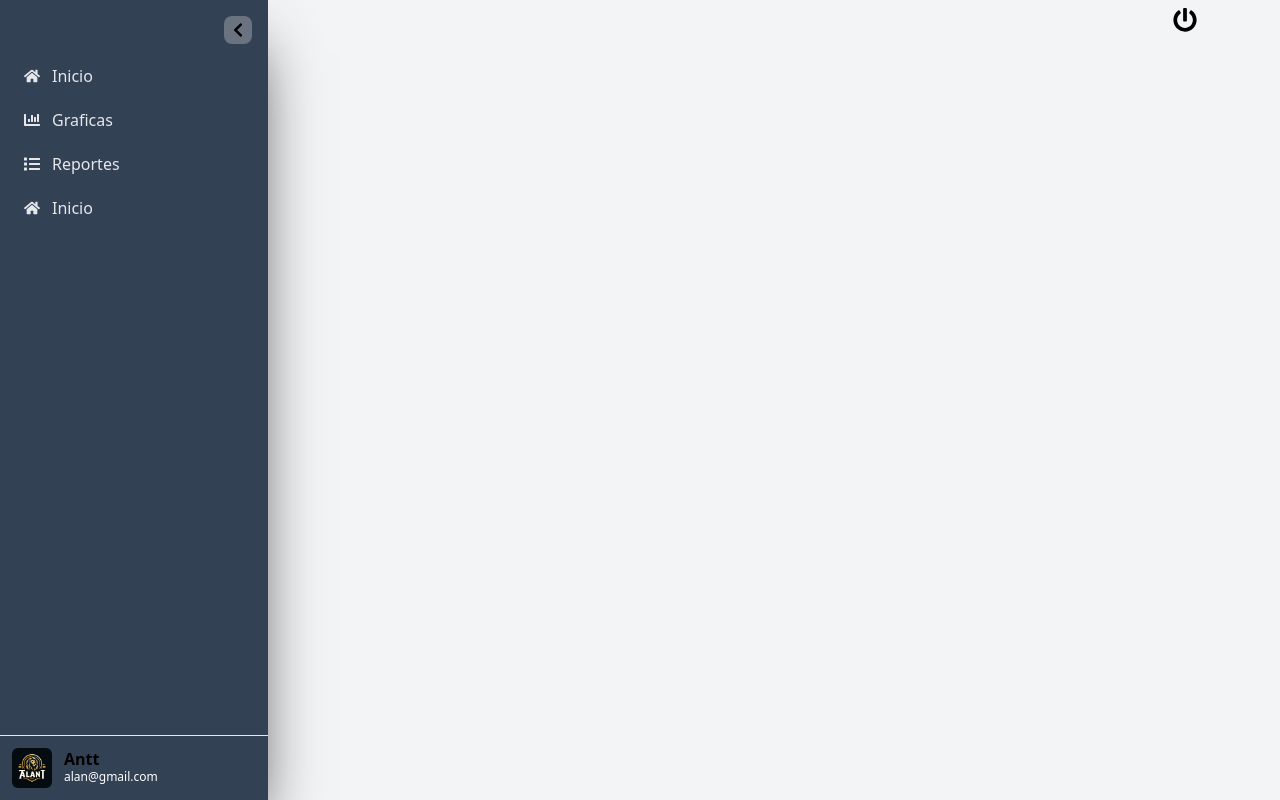
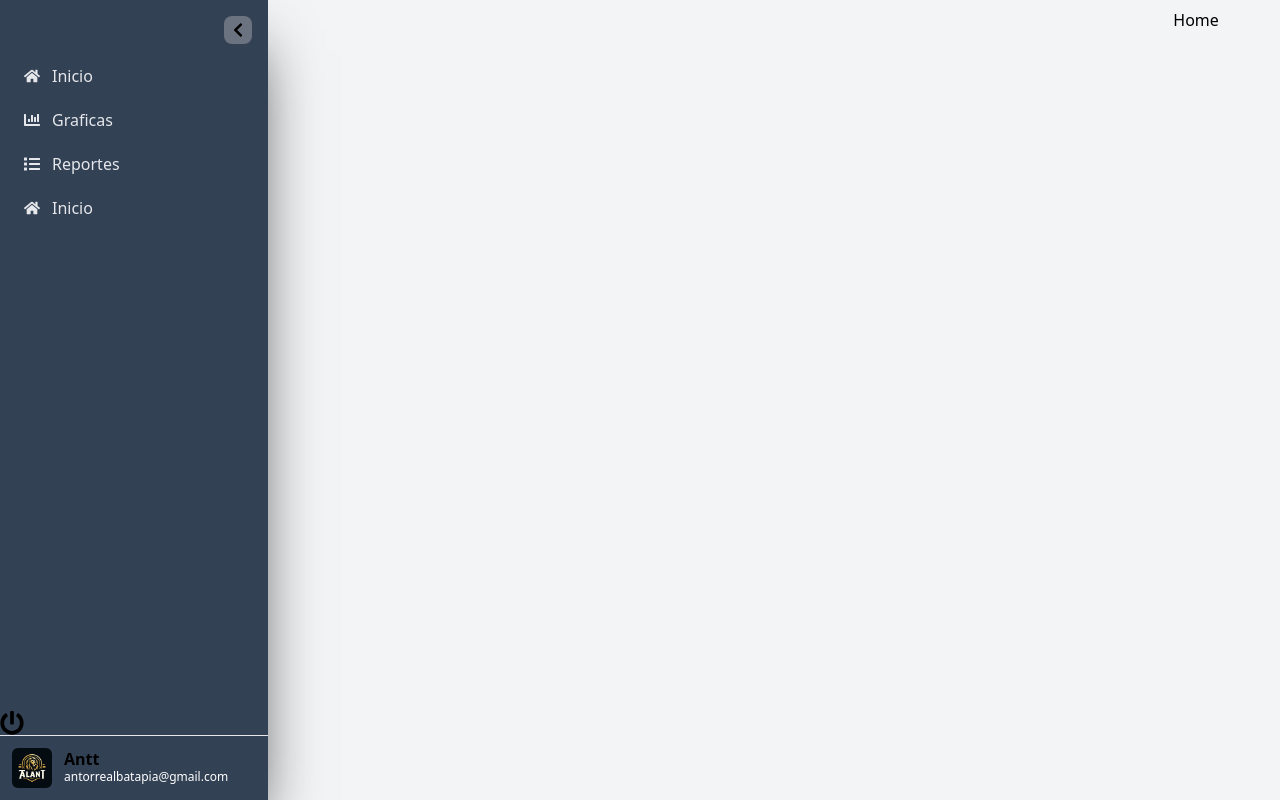
Before and after one commit to AlanTorrealba/AdminProyect, a React (Vite) app: page /home in a window 1280 px wide. Built offline with nearby package versions, Linux system fonts and the light colour scheme; sample sign-in values are in the browser's storage.

Commit message:
Cambios en el asidebar

```diff
--- a/src/components/AsideBar.jsx
+++ b/src/components/AsideBar.jsx
@@ -1,17 +1,22 @@
-
-import { useContext, createContext, useState } from "react"
-const SidebarContext = createContext()
+import { useContext, createContext, useState } from "react";
+const SidebarContext = createContext();
 import { FaChevronRight } from "react-icons/fa";
 import { FaChevronLeft } from "react-icons/fa";
+import { useNavigate } from "react-router-dom";
+import { FaPowerOff } from "react-icons/fa";
 
 export function AsideBar({ children }) {
-  const [expanded, setExpanded] = useState(true)
+  const [expanded, setExpanded] = useState(true);
+  const navigate = useNavigate();
+  const handleClickLogout = () => {
+    window.localStorage.removeItem("user"), navigate("/");
+  };
 
   return (
     <aside className="h-screen">
       <nav className="h-full flex flex-col shadow-[0_35px_60px_-15px_rgba(0,0,0,0.8)] bg-slate-700">
         <div className="p-4 pb-2 flex justify-end items-center">
-        {/* <img
+          {/* <img
             src="/leon2.jpg"
             className={`overflow-hidden transition-all  ${
               expanded ? "w-20" : "w-0"
@@ -22,7 +27,7 @@ export function AsideBar({ children }) {
             onClick={() => setExpanded((curr) => !curr)}
             className="p-1.5 rounded-lg bg-gray-500 hover:bg-white"
           >
-            {expanded ? <FaChevronLeft/> : <FaChevronRight/>}
+            {expanded ? <FaChevronLeft /> : <FaChevronRight />}
           </button>
         </div>
 
@@ -30,12 +35,12 @@ export function AsideBar({ children }) {
           <ul className="flex-1 px-3">{children}</ul>
         </SidebarContext.Provider>
 
+          <FaPowerOff
+            className="h-6 w-6 justify-center leading-6  hover:text-red-500 transition transform hover:-translate-y-1 motion-reduce:transition-none motion-reduce:hover:transform-none"
+            onClick={handleClickLogout}
+          />
         <div className="border-t flex p-3">
-          <img
-          src="/leon.jpg"
-            alt=""
-            className="w-10 h-10 rounded-md"
-          />
+          <img src="/leon.jpg" alt="" className="w-10 h-10 rounded-md" />
           <div
             className={`
               flex justify-between items-center
@@ -44,18 +49,18 @@ export function AsideBar({ children }) {
           >
             <div className="leading-4">
               <h4 className="font-semibold">Antt</h4>
-              <span className="text-xs text-white">alan@gmail.com</span>
+              <span className="text-xs text-white">antorrealbatapia@gmail.com</span>
             </div>
-             {/* <BeakerIcon size={20} />  */}
+            {/* <BeakerIcon size={20} />  */}
           </div>
         </div>
       </nav>
     </aside>
-  )
+  );
 }
 
 export function SidebarItem({ icon, text, active, alert }) {
-  const { expanded } = useContext(SidebarContext)
+  const { expanded } = useContext(SidebarContext);
 
   return (
     <li
@@ -99,5 +104,5 @@ export function SidebarItem({ icon, text, active, alert }) {
         </div>
       )}
     </li>
-  )
+  );
 }
--- a/src/components/Home.jsx
+++ b/src/components/Home.jsx
@@ -7,10 +7,7 @@ function Home() {
   };
   return (
     <div className="col-start-12  mt-2">
-      <FaPowerOff
-        className="h-6 w-6 justify-center leading-6  hover:text-red-500 transition transform hover:-translate-y-1 motion-reduce:transition-none motion-reduce:hover:transform-none"
-        onClick={handleClickLogout}
-      />
+    <h1>Home</h1>
     </div>
   );
 }
```
